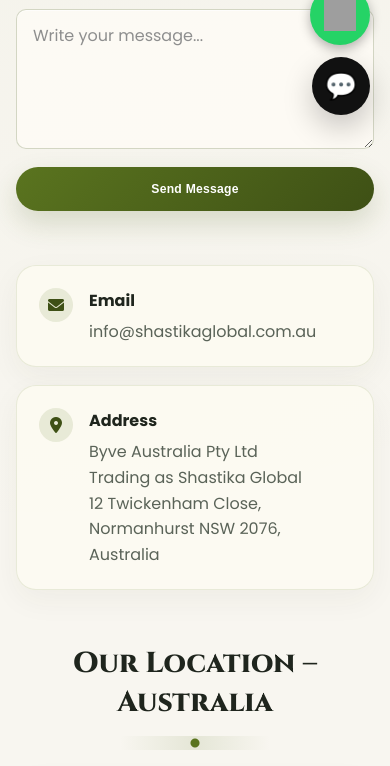
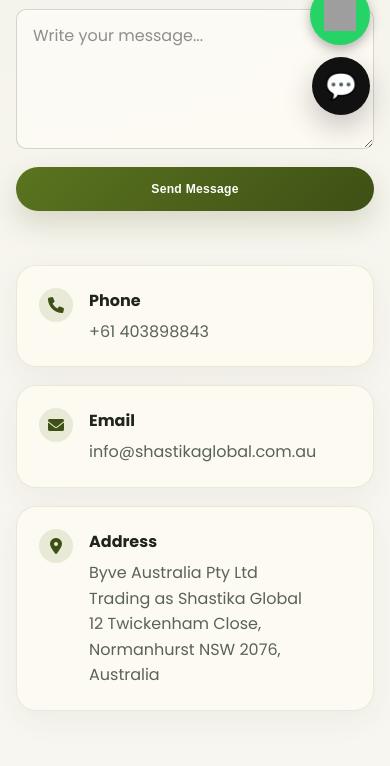
Before and after one commit to ksnarmatha/shastika-web, a Flask app: page /australia in a window 390 px wide. Shown: the part 709-1475 px from the top of the page. Run offline with Flask 3, Linux system fonts and the light colour scheme; grey boxes are pictures that could not be loaded.

Commit message:
Restore Phone section on Australia page (WhatsApp remains removed)

```diff
--- a/shastikawebsite-main/templates/australia.html
+++ b/shastikawebsite-main/templates/australia.html
@@ -42,6 +42,13 @@
 
     <div class="contact-details-block">
         <div class="contact-details-grid">
+            <div class="detail-item">
+                <i class="fa-solid fa-phone"></i>
+                <div>
+                    <strong>Phone</strong>
+                    <p>+61 403898843</p>
+                </div>
+            </div>
 
 
 
```
